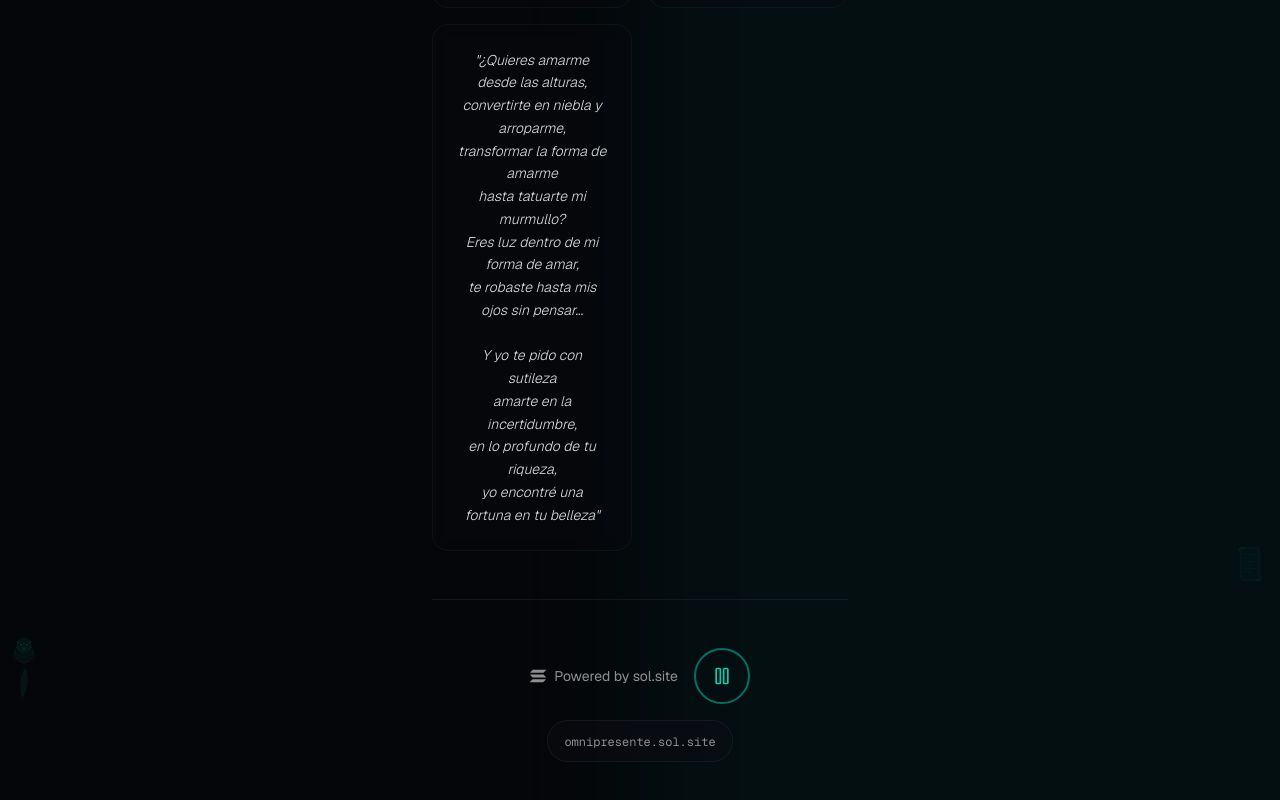
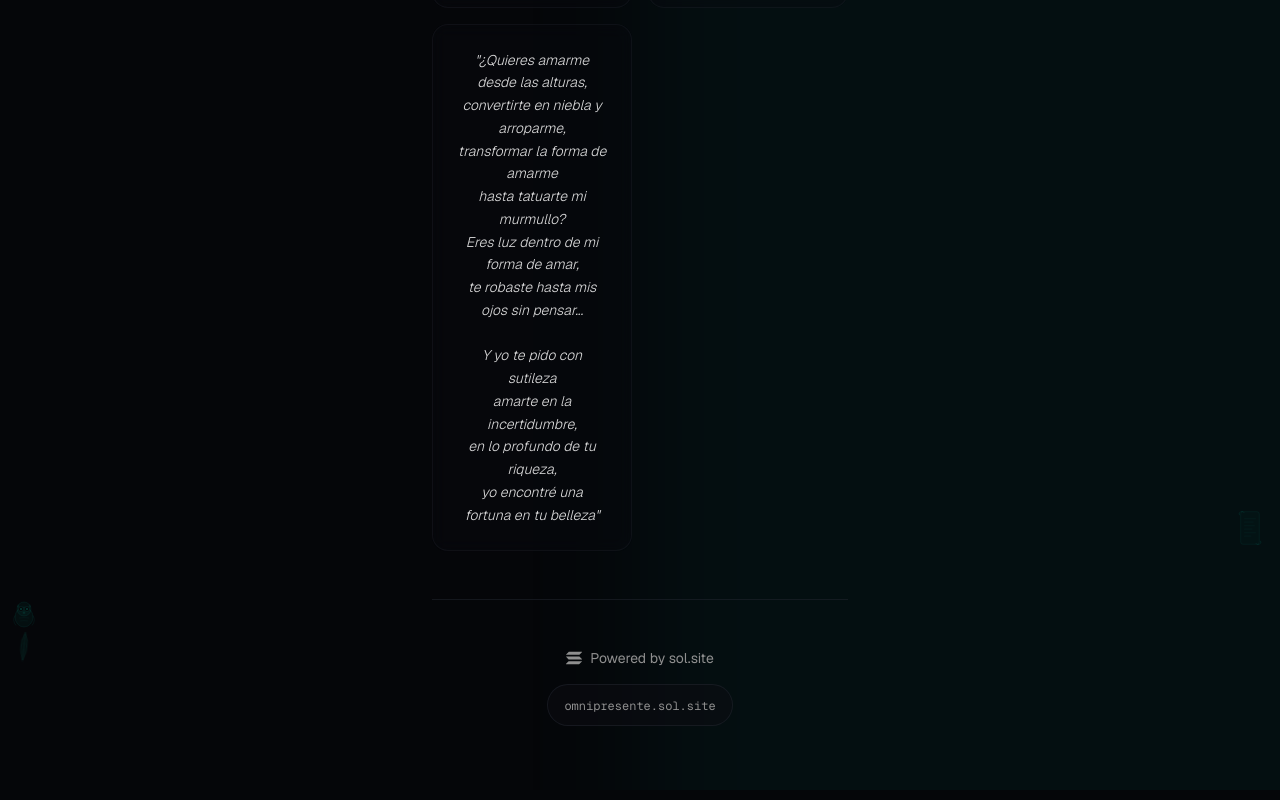
Before and after one commit to herimax/omnipresente.sol.site, a Next.js app: page / in a window 1280 px wide. Shown: the part 4535-5335 px from the top of the page. Built offline with nearby package versions, Linux system fonts and the light colour scheme.

Commit message:
feat: simplify AudioPlayer and enhance global autoplay
Remove static button from footer and update footer to show "Powered by sol.site". Move AudioPlayer globally and improve autoplay strategy.

Co-authored-by: Herí Max <52550743+herimax@users.noreply.github.com>

```diff
--- a/app/layout.tsx
+++ b/app/layout.tsx
@@ -1,6 +1,7 @@
 import type { Metadata } from 'next'
 import { Geist, Geist_Mono } from 'next/font/google'
 import { Analytics } from '@vercel/analytics/next'
+import { AudioPlayer } from '@/components/audio-player'
 import './globals.css'
 
 const _geist = Geist({ subsets: ["latin"] });
@@ -38,6 +39,7 @@ export default function RootLayout({
     <html lang="en" className="bg-background">
       <body className="font-sans antialiased bg-background min-h-screen">
         {children}
+        <AudioPlayer />
         {process.env.NODE_ENV === 'production' && <Analytics />}
       </body>
     </html>
--- a/app/page.tsx
+++ b/app/page.tsx
@@ -7,7 +7,6 @@ import { LinkCard } from "@/components/link-card"
 import { SolanaIcon, MusicIcon, PlaylistIcon, NearIcon, TortoiseIcon } from "@/components/social-icons"
 import { FloatingDecorations } from "@/components/decorations"
 import { SolanaTip } from "@/components/solana-tip"
-import { AudioPlayer } from "@/components/audio-player"
 import { LanguageSelector } from "@/components/language-selector"
 import { useTranslation, type Language } from "@/lib/translations"
 import { Feather } from "lucide-react"
@@ -272,8 +271,7 @@ export default function LinktreePage() {
 
         {/* Footer */}
         <footer className="mt-12 flex flex-col items-center gap-4">
-          {/* Powered by badge with Audio Player */}
-          <div className="flex items-center gap-4">
+          {/* Powered by badge */}
           <a
             href="https://sns.id"
             target="_blank"
@@ -283,10 +281,6 @@ export default function LinktreePage() {
             <SolanaIcon className="w-4 h-4" />
             <span>{t.poweredBy}</span>
           </a>
-
-            {/* Audio Player */}
-            <AudioPlayer />
-          </div>
 
           {/* Domain badge */}
           <div className="px-4 py-2 rounded-full bg-card/50 border border-border/50">
--- a/components/audio-player.tsx
+++ b/components/audio-player.tsx
@@ -43,21 +43,29 @@ export function AudioPlayer() {
     }
   }, [])
 
-  // Autoplay when page loads
+  // Autoplay when component mounts
   useEffect(() => {
     const playAudio = async () => {
       if (audioRef.current) {
+        // Allow autoplay by checking browser policy
+        audioRef.current.muted = true
         try {
           await audioRef.current.play()
+          // Try to unmute after starting
+          setTimeout(() => {
+            if (audioRef.current) {
+              audioRef.current.muted = false
+            }
+          }, 100)
           setIsPlaying(true)
         } catch (err) {
-          console.log('[v0] Autoplay failed:', err)
+          console.log('[v0] Autoplay policy restriction')
         }
       }
     }
 
-    // Delay slightly to ensure page is ready
-    const timer = setTimeout(playAudio, 500)
+    // Small delay to ensure audio element is ready
+    const timer = setTimeout(playAudio, 300)
     return () => clearTimeout(timer)
   }, [])
 
@@ -94,19 +102,6 @@ export function AudioPlayer() {
           )}
         </button>
       )}
-
-      {/* Static button in footer */}
-      <button
-        onClick={togglePlayPause}
-        className="w-14 h-14 rounded-full border-2 border-primary/50 hover:border-primary transition-all duration-300 flex items-center justify-center hover:bg-primary/5 group"
-        aria-label={isPlaying ? 'Pausar' : 'Reproducir'}
-      >
-        {isPlaying ? (
-          <Pause className="w-5 h-5 text-primary group-hover:text-primary/80 transition-colors" />
-        ) : (
-          <Play className="w-5 h-5 text-primary ml-0.5 group-hover:text-primary/80 transition-colors" />
-        )}
-      </button>
     </>
   )
 }
```
Lines whose indentation alone changed are shown as unchanged.
